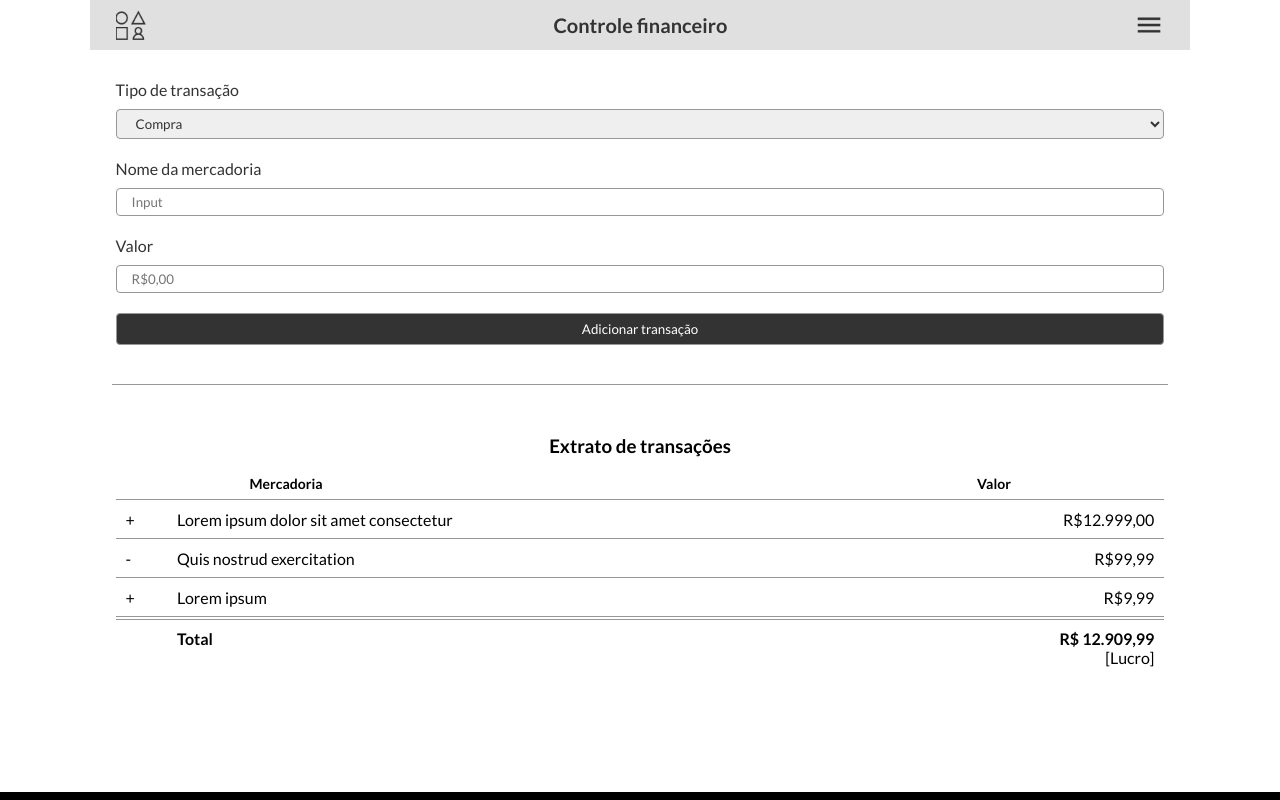
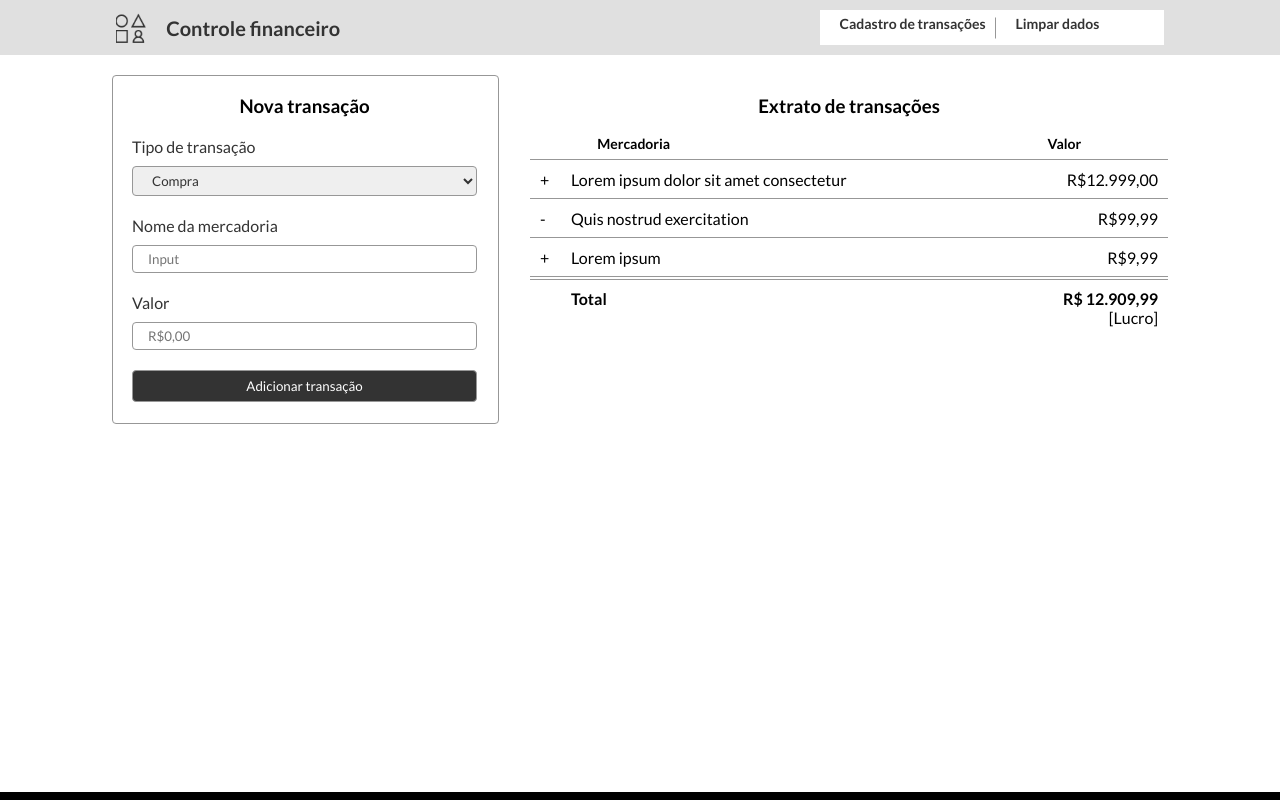
Before and after one commit to gabriel-santi/newtab-projeto-individualjs, a plain HTML site: page index.html in a window 1280 px wide. Drawn offline with Linux system fonts and the light colour scheme.

Commit message:
Finalizado versões para tablets e desktops

```diff
--- a/assets/css/barralateral.css
+++ b/assets/css/barralateral.css
@@ -33,6 +33,6 @@ nav a {
 }
 
 nav a:nth-child(n+2):hover {
-    background-color: #fff;
+    background-color: #C4C4C4;
     color: #333333;
 }
--- /dev/null
+++ b/assets/css/responsivo.css
@@ -0,0 +1,138 @@
+/* TABLETS */
+@media screen and (min-width: 768px) {
+    .nova-transacao {
+        padding: 20px;
+        margin: 20px 2%;
+        display: flex;
+        flex-direction: column;
+    }
+
+    .nova-transacao h3 {
+        display: block;
+        color: #000;
+        width: 100%;
+        text-align: center;
+    }
+
+    .linha-inputs {
+        display: flex;
+        flex-direction: row;
+        justify-content: space-between;
+    }
+
+    .input-tipo {
+        width: 20%;
+    }
+
+    .input-nome {
+        width: 50%;
+    }
+
+    .input-valor {
+        width: 20%;
+    }
+
+    #adicionar {
+        margin-left: auto;
+        margin-bottom: 0;
+        width: 25%;
+    }
+
+    .nova-transacao::after {
+        content: '';
+
+        position: absolute;
+        top: 0;
+        left: 0;
+
+        width: 100%;
+        height: 100%;
+
+
+        border-radius: 4px;
+        border: 1px solid #979797;
+        background-color: transparent;
+    }
+
+    nav {
+        width: 30%;
+    }
+
+}
+
+/* MODO PAISAGEM */
+@media screen and (orientation: landscape) and (min-width: 768px) {
+    .menu-icon {
+        display: none;
+    }
+
+    .logo-wrapper {
+        justify-content: flex-start;
+        gap: 20px;
+    }
+
+
+    .opcoes {
+        width: 49%;
+        display: flex;
+        flex-direction: row;
+        align-items: center;
+        background-color: #fff;
+    }
+
+    .opcoes a {
+        position: relative;
+
+        padding: 5px 10px 0 20px;
+
+        text-decoration: none;
+        font-weight: bolder;
+        font-size: 14px;
+    }
+
+    .opcoes a:nth-child(1)::after {
+        content: '';
+
+        position: absolute;
+        right: 0;
+        bottom: 50%;
+        top: 50%;
+        transform: translateY(-50%);
+
+        height: 60%;
+        width: 1px;
+        background-color: #979797;
+    }
+
+    .conteudo {
+        display: flex;
+        flex-direction: row;
+        justify-content: space-between;
+    }
+
+    .nova-transacao {
+        width: 35%;
+    }
+
+    .linha-inputs {
+        display: block;
+    }
+
+    .input-tipo,
+    .input-nome,
+    .input-valor,
+    #adicionar {
+        width: 100%;
+    }
+
+    .extrato {
+        width: 60%;
+
+        margin: 0;
+        margin-top: 40px;
+
+        padding: 0;
+        padding-right: 2%;
+    }
+
+}
--- a/assets/css/style.css
+++ b/assets/css/style.css
@@ -19,21 +19,38 @@ p {
 }
 
 /* SMARTPHONES */
+.fundo-cinza {
+    background-color: #E0E0E0;
+    width: 100vw;
+}
 
 .container {
     box-sizing: border-box;
+
     padding: 10px 2%;
+    margin: 0 auto;
     max-width: 1100px;
-    margin: 0 auto;
 }
 
 .cabecalho {
+    background-color: #E0E0E0;
     width: 100%;
-    background-color: #E0E0E0;
     display: flex;
     flex-direction: row;
     justify-content: space-between;
     align-items: center;
+}
+
+.logo-wrapper {
+    width: 100%;
+    display: flex;
+    flex-direction: row;
+    justify-content: space-between;
+    align-items: center;
+}
+
+.opcoes {
+    display: none;
 }
 
 .cabecalho h1 {
@@ -51,8 +68,17 @@ p {
     background-color: transparent;
 }
 
+.conteudo {
+    max-width: 1100px;
+    margin: 0 auto;
+}
+
 .nova-transacao {
     position: relative;
+}
+
+.nova-transacao h3 {
+    display: none;
 }
 
 .nova-transacao::after {
@@ -69,17 +95,17 @@ p {
     background-color: #979797;
 }
 
-.linha-input {
+.input-wrapper {
     display: flex;
     flex-direction: column;
     margin-top: 20px;
 }
 
-.linha-input label {
+.input-wrapper label {
     margin-bottom: 10px;
 }
 
-.linha-input input,
+.input-wrapper input,
 select {
     border-radius: 4px;
     border: 1px solid #979797;
@@ -87,12 +113,15 @@ select {
 }
 
 #adicionar {
+    cursor: pointer;
+
+    width: 100%;
+    height: 32px;
+    margin-bottom: 30px;
+
     border-radius: 4px;
-    width: 100%;
     background-color: #333333;
     color: #fff;
-    height: 32px;
-    margin-bottom: 30px;
 }
 
 .extrato {
@@ -181,6 +210,7 @@ select {
     position: relative;
 
     margin-top: 2px;
+    margin-bottom: 40px;
     padding: 10px;
 
     display: flex;
--- a/index.html
+++ b/index.html
@@ -11,20 +11,39 @@
         href="https://fonts.googleapis.com/css2?family=Lato:wght@300;400;700;900&family=Orbitron:wght@400;500;600;700;800&family=Playfair+Display&family=Quicksand:wght@300;400;500;600;700&display=swap"
         rel="stylesheet">
     <link rel="stylesheet" href="./assets/css/style.css">
+    <link rel="stylesheet" href="./assets/css/responsivo.css">
     <title>Controle financeiro</title>
 </head>
 
 <body>
-    <header class="container cabecalho">
+    <header class="fundo-cinza">
+        <div class="container cabecalho">
+            <div class="logo-wrapper">
                 <img src="./assets/img/Logo.png" alt="Logo">
+
                 <h1>Controle financeiro</h1>
-        <a href="./assets/src/navigationactive.html">
-            <img src="./assets/img/menu.png" alt="Icone de menu">
+
+                <!-- APARECE EM TELAS MENORES -->
+                <a class="menu-icon" href="./assets/src/navigationactive.html">
+                    <img src="./assets/img/menu.png" alt="Ícone de menu">
                 </a>
+            </div>
+
+            <!-- APARECE EM TELAS MAIORES -->
+            <nav class="opcoes">
+                <a href="#">Cadastro de transações</a>
+                <a href="#">Limpar dados</a>
+            </nav>
+        </div>
     </header>
 
+    <div class="conteudo">
+
         <form class="container nova-transacao">
-        <div class="linha-input">
+            <h3>Nova transação</h3>
+
+            <div class="linha-inputs">
+                <div class="input-wrapper input-tipo">
                     <label for="tipo">Tipo de transação</label>
                     <select name="tipo" id="tipo-transacao" required>
                         <option value="compra" selected>Compra</option>
@@ -32,20 +51,22 @@
                     </select>
                 </div>
 
-        <div class="linha-input">
+                <div class="input-wrapper input-nome">
                     <label for="nome">Nome da mercadoria</label>
                     <input type="text" name="nome" placeholder="Input" required>
                 </div>
 
-        <div class="linha-input">
+                <div class="input-wrapper input-valor">
                     <label for="Valor">Valor</label>
                     <input type="number" placeholder="R$0,00" required>
                 </div>
+            </div>
 
-        <div class="linha-input">
+            <div class="input-wrapper">
                 <input type="submit" id="adicionar" value="Adicionar transação">
             </div>
         </form>
+
 
         <section class="container extrato">
             <h3>Extrato de transações</h3>
@@ -112,6 +133,7 @@
                 </div>
             </div>
         </section>
+    </div>
 
     <footer></footer>
 </body>
```
Also changed, not shown: assets/src/navigationactive.html (+14 -6 lines). Lines whose indentation alone changed are shown as unchanged.
